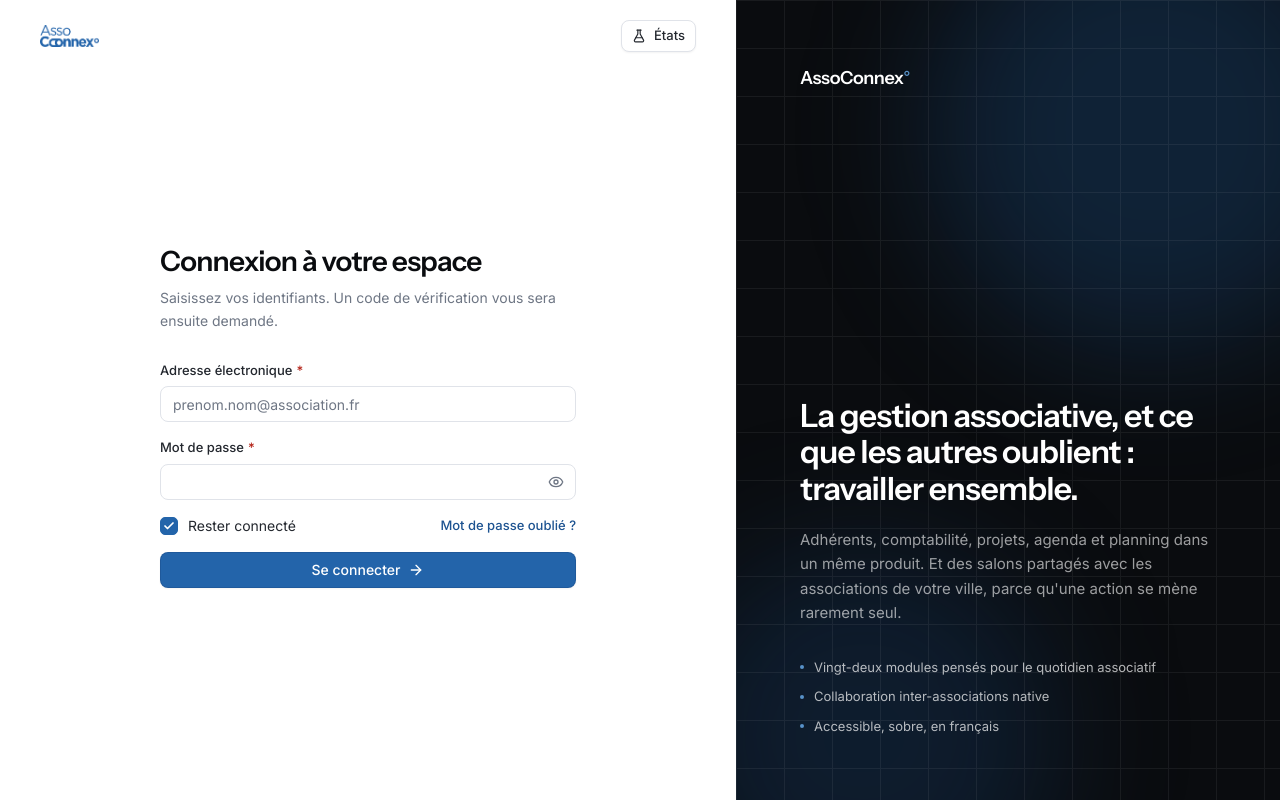
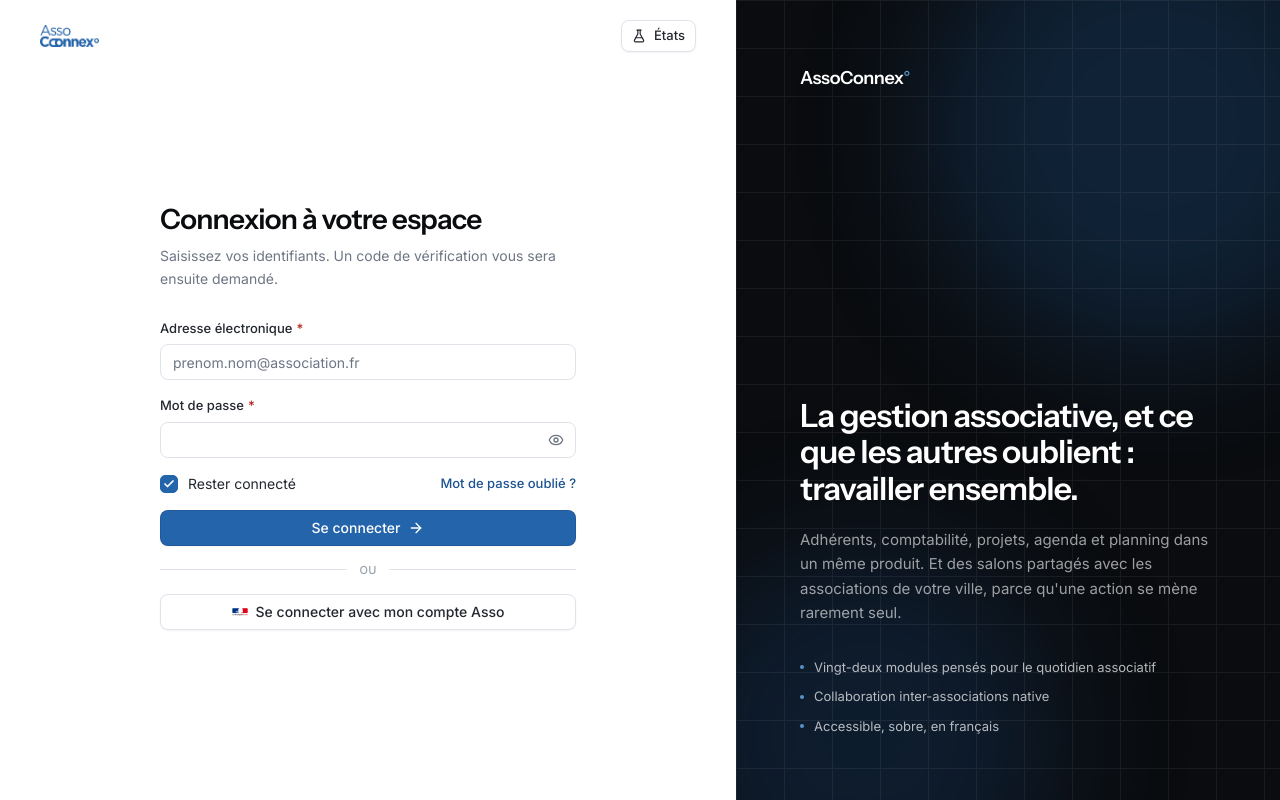
Before and after one commit to internal-sme/web-app-assoconnex, a React (Vite) app: page / in a window 1280 px wide. Built offline with nearby package versions, Linux system fonts and the light colour scheme.

Commit message:
Ajouter la connexion avec le compte Asso, non disponible dans votre ville

```diff
--- a/src/pages/auth/Ecrans.tsx
+++ b/src/pages/auth/Ecrans.tsx
@@ -1,5 +1,6 @@
 import { useEffect, useRef, useState } from 'react'
 import { ArrowLeft, ArrowRight, Check, Eye, EyeOff, Lock, MailCheck, RotateCw, ShieldCheck } from 'lucide-react'
+import logoCompteAsso from '@/assets/le-compte-asso-lca.jpg'
 import { cn } from '@/lib/utils'
 import { Button } from '@/components/ui/Button'
 import { Field } from '@/components/ui/Field'
@@ -7,6 +8,7 @@ import { Input } from '@/components/ui/Input'
 import { Checkbox } from '@/components/ui/Toggle'
 import { CoquilleAuth, MessageErreur } from '@/pages/auth/Coquille'
 import { useAuth } from '@/context/AuthContext'
+import { useToast } from '@/context/ToastContext'
 import {
   DELAI_RENVOI_SECONDES,
   formatCompteARebours,
@@ -20,6 +22,7 @@ import {
 
 export function EcranConnexion() {
   const { connecter, chargement, verrouillage, tentativesRestantes, allerA } = useAuth()
+  const { toast } = useToast()
   const [email, setEmail] = useState('')
   const [motDePasse, setMotDePasse] = useState('')
   const [visible, setVisible] = useState(false)
@@ -120,6 +123,27 @@ export function EcranConnexion() {
           iconRight={<ArrowRight aria-hidden className="h-4 w-4" />}
         >
           Se connecter
+        </Button>
+
+        <div className="flex items-center gap-3" aria-hidden>
+          <span className="h-px flex-1 bg-ink-200" />
+          <span className="text-2xs font-medium uppercase tracking-wide text-ink-400">ou</span>
+          <span className="h-px flex-1 bg-ink-200" />
+        </div>
+
+        <Button
+          variant="secondary"
+          className="w-full"
+          onClick={() =>
+            toast({
+              titre: 'Compte Asso indisponible',
+              detail: "Cette fonctionnalité n'est pas encore disponible dans votre ville.",
+              tone: 'danger',
+            })
+          }
+          iconLeft={<img src={logoCompteAsso} alt="" className="h-4 w-4 rounded-sm object-contain" />}
+        >
+          Se connecter avec mon compte Asso
         </Button>
       </div>
     </CoquilleAuth>
```
Also changed, not shown: src/assets/le-compte-asso-lca.jpg (added).
